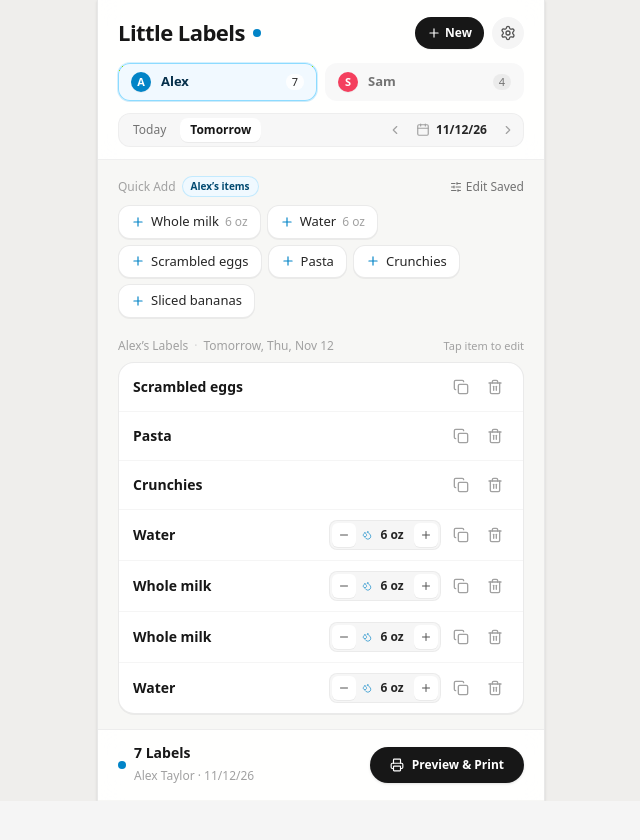
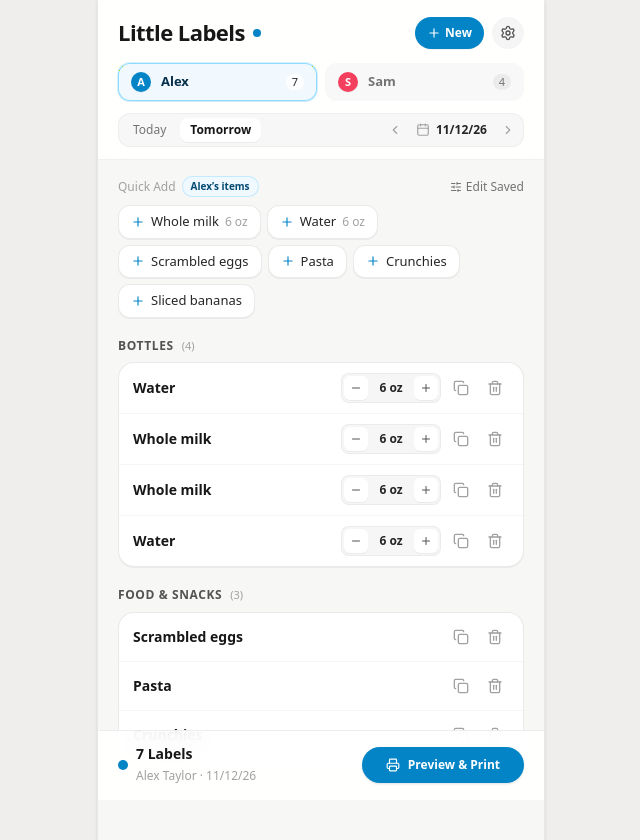
Before and after one commit to natezimm/little-labels, a React (Vite) app: page / in a window 1280 px wide. Shown: the top 840 px of the page, without its empty margins (319-959 px from the left). Before the commit the page ends 801 px from the top, so only its background shows below. Built offline with nearby package versions, Linux system fonts and the light colour scheme.

Commit message:
feat: add Bottles and Food sections, label layout options, 8 color palette, and child-tinted print button

```diff
--- a/src/components/DailyLabelsScreen.tsx
+++ b/src/components/DailyLabelsScreen.tsx
@@ -1,4 +1,4 @@
-import React, { useRef } from 'react';
+import React, { useRef, useMemo } from 'react';
 import { Child, LabelItem, FavoriteItem } from '../types';
 import {
   Plus,
@@ -11,7 +11,6 @@ import {
   ChevronLeft,
   ChevronRight,
   SlidersHorizontal,
-  Droplets,
 } from 'lucide-react';
 import {
   addDaysISO,
@@ -67,7 +66,11 @@ export const DailyLabelsScreen: React.FC<DailyLabelsScreenProps> = ({
   const isToday = selectedDateISO === todayISO;
   const isTomorrow = selectedDateISO === tomorrowISO;
 
-  // Soft pastel colors based on child's accent
+  // Separate labels into Bottles (items with ounces) and Food (items without ounces)
+  const bottles = useMemo(() => labels.filter((l) => typeof l.ounces === 'number' && l.ounces > 0), [labels]);
+  const foods = useMemo(() => labels.filter((l) => !(typeof l.ounces === 'number' && l.ounces > 0)), [labels]);
+
+  // Soft pastel styles based on child's accent color
   const isPink =
     activeChild.color.toLowerCase() === '#f43f5e' ||
     activeChild.color.toLowerCase() === '#ec4899';
@@ -98,6 +101,79 @@ export const DailyLabelsScreen: React.FC<DailyLabelsScreenProps> = ({
     return 'bg-neutral-100/70 border-transparent text-neutral-500 hover:bg-neutral-100 hover:text-neutral-700';
   };
 
+  const renderLabelRow = (item: LabelItem) => {
+    const hasOunces = typeof item.ounces === 'number' && item.ounces > 0;
+
+    return (
+      <div
+        key={item.id}
+        className="px-3.5 py-2.5 flex items-center justify-between hover:bg-neutral-50/60 transition-colors gap-2"
+      >
+        {/* Item Title */}
+        <button
+          type="button"
+          onClick={() => onOpenEditModal(item)}
+          className="min-w-0 flex-1 text-left py-0.5 focus:outline-hidden"
+        >
+          <div className="text-[14px] font-semibold text-neutral-900 leading-snug truncate">
+            {item.contents}
+          </div>
+        </button>
+
+        {/* Right Controls: 1 oz Stepper (for bottles), Duplicate Icon, Delete Icon */}
+        <div className="flex items-center gap-1.5 shrink-0">
+          {hasOunces ? (
+            <div className="flex items-center bg-neutral-100/90 rounded-lg p-0.5 border border-neutral-200/60">
+              <button
+                type="button"
+                onClick={() =>
+                  onUpdateOunces(item.id, Math.max(1, (item.ounces || 6) - 1))
+                }
+                className="w-6 h-6 flex items-center justify-center text-neutral-600 hover:text-neutral-900 bg-white rounded-md shadow-2xs active:scale-90 transition-transform"
+                title="Decrease 1 oz"
+              >
+                <Minus className="w-3 h-3" />
+              </button>
+              <span className="text-xs font-semibold px-2 text-neutral-800 min-w-[46px] text-center tabular-nums">
+                {item.ounces} oz
+              </span>
+              <button
+                type="button"
+                onClick={() =>
+                  onUpdateOunces(item.id, Math.min(24, (item.ounces || 6) + 1))
+                }
+                className="w-6 h-6 flex items-center justify-center text-neutral-600 hover:text-neutral-900 bg-white rounded-md shadow-2xs active:scale-90 transition-transform"
+                title="Increase 1 oz"
+              >
+                <Plus className="w-3 h-3" />
+              </button>
+            </div>
+          ) : null}
+
+          {/* Duplicate Symbol */}
+          <button
+            type="button"
+            onClick={() => onDuplicateLabel(item.id)}
+            className="p-1.5 text-neutral-400 hover:text-neutral-800 hover:bg-neutral-100 rounded-lg active:scale-95 transition-all"
+            title="Duplicate"
+          >
+            <Copy className="w-4 h-4" />
+          </button>
+
+          {/* Remove */}
+          <button
+            type="button"
+            onClick={() => onRemoveLabel(item.id)}
+            className="p-1.5 text-neutral-400 hover:text-red-600 hover:bg-red-50 rounded-lg transition-colors"
+            title="Remove"
+          >
+            <Trash2 className="w-4 h-4" />
+          </button>
+        </div>
+      </div>
+    );
+  };
+
   return (
     <div className="w-full min-h-screen flex flex-col bg-[#F7F7F5] text-neutral-900 font-sans">
       {/* Clean iOS Header */}
@@ -117,7 +193,8 @@ export const DailyLabelsScreen: React.FC<DailyLabelsScreenProps> = ({
           <div className="flex items-center gap-2">
             <button
               onClick={onOpenAddModal}
-              className="h-8 px-3 rounded-full bg-neutral-900 hover:bg-black text-white text-xs font-semibold flex items-center gap-1 shadow-2xs active:scale-95 transition-all"
+              className="h-8 px-3 rounded-full text-white text-xs font-semibold flex items-center gap-1 shadow-2xs active:scale-95 transition-all"
+              style={{ backgroundColor: activeChild.color }}
               title="New Label"
             >
               <Plus className="w-3.5 h-3.5" />
@@ -303,124 +380,64 @@ export const DailyLabelsScreen: React.FC<DailyLabelsScreenProps> = ({
           </div>
         </section>
 
-        {/* Active Child's Label List */}
+        {/* Section 1: Bottles (Items with Ounces) */}
+        {bottles.length > 0 && (
           <section>
             <div className="flex justify-between items-baseline mb-2">
-            <div className="flex items-center gap-1.5">
-              <h2 className="text-xs font-medium text-neutral-400">
-                {activeChild.firstName}’s Labels
+              <div className="flex items-center gap-2">
+                <h2 className="text-xs font-semibold text-neutral-600 uppercase tracking-wider">
+                  Bottles
                 </h2>
-              <span className="text-xs text-neutral-300">·</span>
-              <span className="text-xs text-neutral-400">
-                {getFriendlyDateLabel(selectedDateISO)}
+                <span className="text-[11px] text-neutral-400 font-medium">
+                  ({bottles.length})
                 </span>
               </div>
-            {labels.length > 0 && (
-              <span className="text-[11px] text-neutral-400">
-                Tap item to edit
-              </span>
-            )}
             </div>
 
             <div className="bg-white rounded-2xl border border-neutral-200/80 shadow-2xs divide-y divide-neutral-100 overflow-hidden">
-            {labels.map((item) => {
-              const hasOunces = typeof item.ounces === 'number' && item.ounces > 0;
+              {bottles.map(renderLabelRow)}
+            </div>
+          </section>
+        )}
 
-              return (
-                <div
-                  key={item.id}
-                  className="px-3.5 py-2.5 flex items-center justify-between hover:bg-neutral-50/60 transition-colors gap-2"
-                >
-                  {/* Item Title */}
-                  <button
-                    type="button"
-                    onClick={() => onOpenEditModal(item)}
-                    className="min-w-0 flex-1 text-left py-0.5 focus:outline-hidden"
-                  >
-                    <div className="text-[14px] font-semibold text-neutral-900 leading-snug truncate">
-                      {item.contents}
-                    </div>
-                  </button>
-
-                  {/* Right Controls: 1 oz Stepper (if liquid/bottle), Duplicate Icon, Delete Icon */}
-                  <div className="flex items-center gap-1.5 shrink-0">
-                    {hasOunces ? (
-                      <div className="flex items-center bg-neutral-100/90 rounded-lg p-0.5 border border-neutral-200/60">
-                        <button
-                          type="button"
-                          onClick={() =>
-                            onUpdateOunces(item.id, Math.max(1, (item.ounces || 6) - 1))
-                          }
-                          className="w-6 h-6 flex items-center justify-center text-neutral-600 hover:text-neutral-900 bg-white rounded-md shadow-2xs active:scale-90 transition-transform"
-                          title="Decrease 1 oz"
-                        >
-                          <Minus className="w-3 h-3" />
-                        </button>
-                        <div className="flex items-center gap-1 px-1.5">
-                          <Droplets
-                            className="w-2.5 h-2.5 opacity-80"
-                            style={{ color: activeChild.color }}
-                          />
-                          <span className="text-xs font-semibold text-neutral-800 min-w-[32px] text-center tabular-nums">
-                            {item.ounces} oz
+        {/* Section 2: Food & Snacks (Items without Ounces) */}
+        {foods.length > 0 && (
+          <section>
+            <div className="flex justify-between items-baseline mb-2">
+              <div className="flex items-center gap-2">
+                <h2 className="text-xs font-semibold text-neutral-600 uppercase tracking-wider">
+                  Food & Snacks
+                </h2>
+                <span className="text-[11px] text-neutral-400 font-medium">
+                  ({foods.length})
                 </span>
               </div>
-                        <button
-                          type="button"
-                          onClick={() =>
-                            onUpdateOunces(item.id, Math.min(24, (item.ounces || 6) + 1))
-                          }
-                          className="w-6 h-6 flex items-center justify-center text-neutral-600 hover:text-neutral-900 bg-white rounded-md shadow-2xs active:scale-90 transition-transform"
-                          title="Increase 1 oz"
-                        >
-                          <Plus className="w-3 h-3" />
-                        </button>
             </div>
-                    ) : null}
 
-                    {/* Duplicate Symbol */}
-                    <button
-                      type="button"
-                      onClick={() => onDuplicateLabel(item.id)}
-                      className="p-1.5 text-neutral-400 hover:text-neutral-800 hover:bg-neutral-100 rounded-lg active:scale-95 transition-all"
-                      title="Duplicate"
-                    >
-                      <Copy className="w-4 h-4" />
-                    </button>
+            <div className="bg-white rounded-2xl border border-neutral-200/80 shadow-2xs divide-y divide-neutral-100 overflow-hidden">
+              {foods.map(renderLabelRow)}
+            </div>
+          </section>
+        )}
 
-                    {/* Remove */}
-                    <button
-                      type="button"
-                      onClick={() => onRemoveLabel(item.id)}
-                      className="p-1.5 text-neutral-400 hover:text-red-600 hover:bg-red-50 rounded-lg transition-colors"
-                      title="Remove"
-                    >
-                      <Trash2 className="w-4 h-4" />
-                    </button>
-                  </div>
-                </div>
-              );
-            })}
-
+        {/* Empty State */}
         {labels.length === 0 && (
-              <div className="py-10 px-4 text-center">
-                <p className="text-sm text-neutral-400 font-medium">
+          <div className="py-14 px-4 text-center bg-white rounded-2xl border border-neutral-200/80 shadow-2xs">
+            <p className="text-sm text-neutral-500 font-semibold">
               No labels for {activeChild.firstName} yet
             </p>
             <p className="text-xs text-neutral-400 mt-1">
-                  Tap any item above to add it to the list.
+              Tap any item in Quick Add above or tap + New to create one.
             </p>
           </div>
         )}
       </div>
-        </section>
-      </div>
 
-      {/* Bottom Sticky Action Bar */}
+      {/* Bottom Sticky Action Bar: Primary Print Button with Child's Hue */}
       <div className="bg-white/90 backdrop-blur-md px-5 py-3.5 border-t border-neutral-200/70 sticky bottom-0 z-20 flex items-center justify-between gap-3">
         <div className="flex items-center gap-2">
           <div
-            className="w-2 h-2 rounded-full"
+            className="w-2.5 h-2.5 rounded-full"
             style={{ backgroundColor: activeChild.color }}
           />
           <div>
@@ -436,11 +453,10 @@ export const DailyLabelsScreen: React.FC<DailyLabelsScreenProps> = ({
         <button
           onClick={onGoToPreview}
           disabled={labels.length === 0}
-          className={`px-5 py-2.5 rounded-full text-xs font-semibold flex items-center gap-2 shadow-sm transition-all ${
-            labels.length === 0
-              ? 'bg-neutral-200 text-neutral-400 cursor-not-allowed'
-              : 'bg-neutral-900 hover:bg-black text-white active:scale-95'
+          className={`px-6 py-2.5 rounded-full text-xs font-semibold text-white flex items-center gap-2 shadow-sm transition-all active:scale-95 ${
+            labels.length === 0 ? 'opacity-40 cursor-not-allowed bg-neutral-300' : 'hover:opacity-95'
           }`}
+          style={{ backgroundColor: labels.length === 0 ? undefined : activeChild.color }}
         >
           <Printer className="w-3.5 h-3.5" />
           <span>Preview & Print</span>
--- a/src/data/storage.ts
+++ b/src/data/storage.ts
@@ -1,12 +1,13 @@
-import { Child, DateFormat, FavoriteItem, LabelItem } from '../types';
+import { Child, DateFormat, FavoriteItem, LabelItem, LabelLayout } from '../types';
 import { DEFAULT_CHILDREN, DEFAULT_FAVORITES, DEFAULT_LABELS } from './mockData';
 
 const STORAGE_KEYS = {
   CHILDREN: 'little_labels_children_v2',
-  FAVORITES: 'little_labels_favorites_v3', // bumped for per-child favorites migration
+  FAVORITES: 'little_labels_favorites_v3',
   LABELS: 'little_labels_labels_v2',
   ACTIVE_CHILD: 'little_labels_active_child_v2',
   DATE_FORMAT: 'little_labels_date_format_v2',
+  LABEL_LAYOUT: 'little_labels_layout_v2',
   PRINTER_MODEL: 'little_labels_printer_model_v2',
 };
 
@@ -49,7 +50,6 @@ export const storage = {
       if (data) {
         const parsed = JSON.parse(data);
         if (Array.isArray(parsed) && parsed.length > 0) {
-          // Ensure every item has a valid childId
           const fallbackChildId = childrenList?.[0]?.id || 'child-1';
           return parsed.map((f: any) => ({
             id: f.id,
@@ -130,6 +130,26 @@ export const storage = {
     }
   },
 
+  getLabelLayout: (): LabelLayout => {
+    try {
+      const l = localStorage.getItem(STORAGE_KEYS.LABEL_LAYOUT) as LabelLayout | null;
+      if (l && ['split-header', 'stacked', 'centered'].includes(l)) {
+        return l;
+      }
+    } catch {
+      // ignore
+    }
+    return 'split-header'; // default: Date on right, clean split header
+  },
+
+  saveLabelLayout: (layout: LabelLayout): void => {
+    try {
+      localStorage.setItem(STORAGE_KEYS.LABEL_LAYOUT, layout);
+    } catch (e) {
+      console.warn('Failed to save label layout', e);
+    }
+  },
+
   getPrinterModel: (): string => {
     try {
       return localStorage.getItem(STORAGE_KEYS.PRINTER_MODEL) || 'Brother QL-810W';
--- a/src/types/index.ts
+++ b/src/types/index.ts
@@ -1,4 +1,6 @@
 export type DateFormat = 'MM/DD/YY' | 'M/D/YY' | 'DD/MM/YY' | 'YYYY-MM-DD';
+
+export type LabelLayout = 'split-header' | 'stacked' | 'centered';
 
 export interface LabelItem {
   id: string;
```
Also changed, not shown: src/App.tsx (+10 -2 lines), src/components/Screen4PrintPreview.tsx (+9 -5 lines), src/components/Screen5Settings.tsx (+91 -13 lines), src/components/ThermalLabel.tsx (+51 -3 lines). Lines whose indentation alone changed are shown as unchanged.
